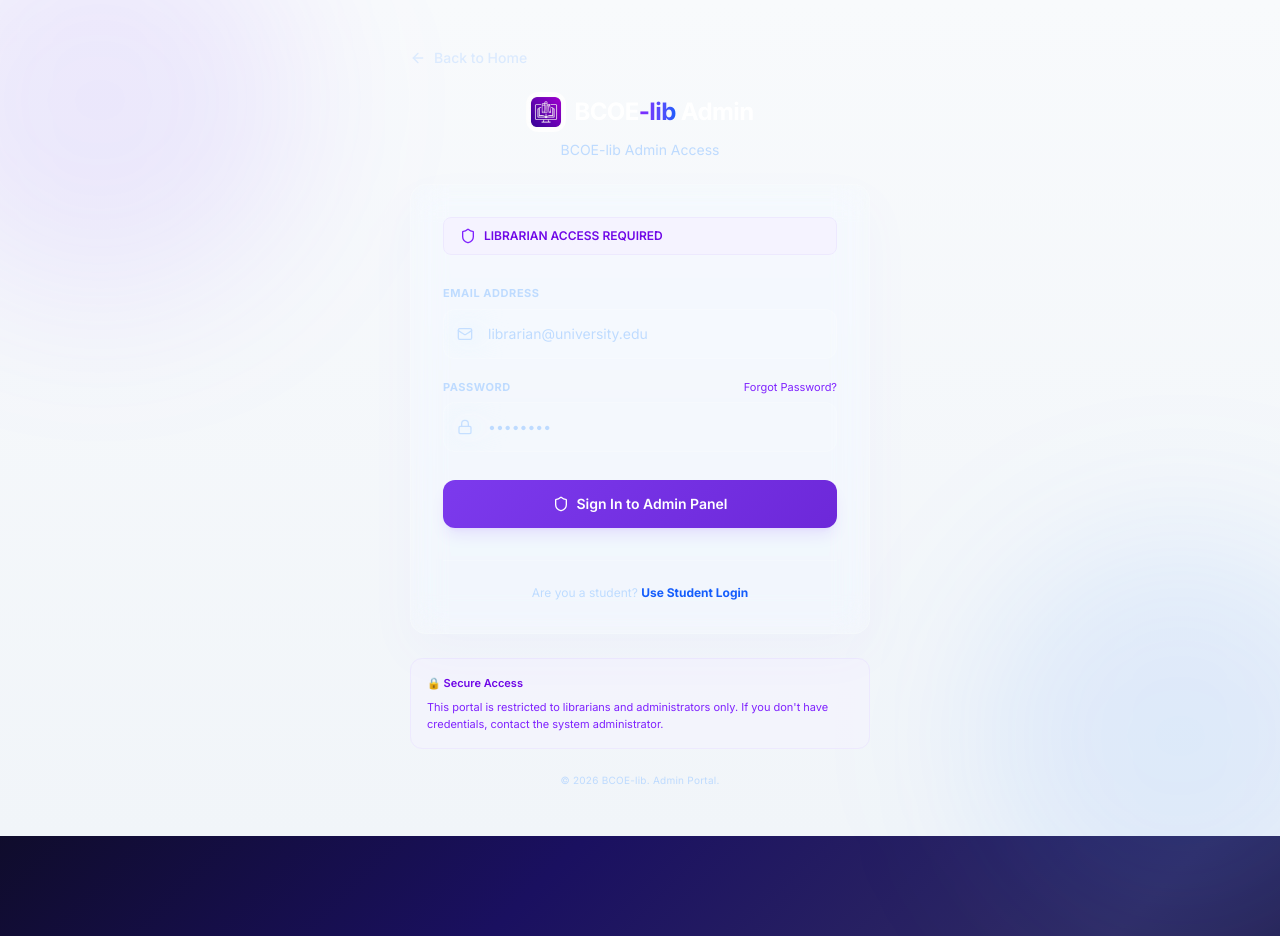
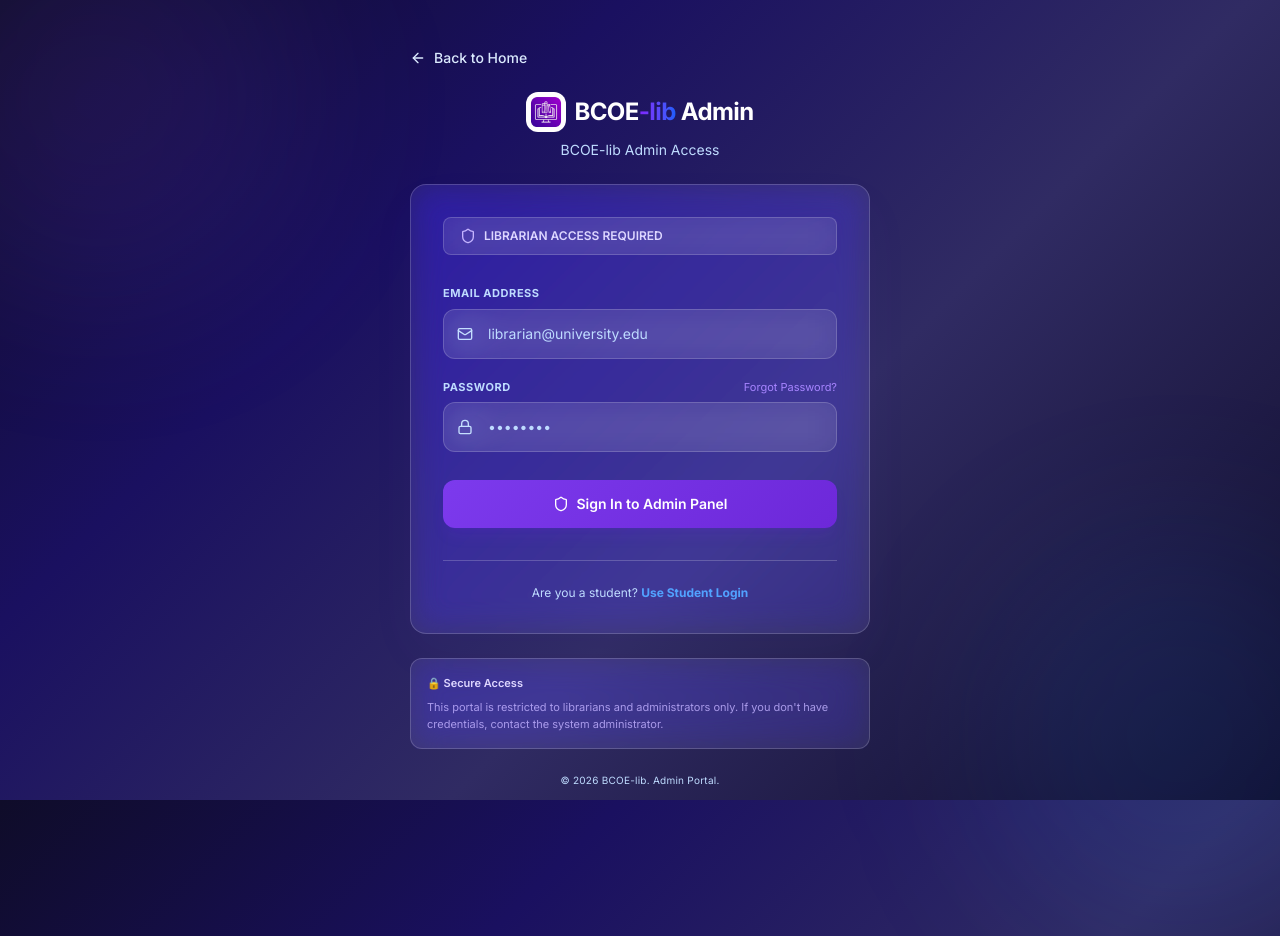
Before and after one commit to IlyasSiddiqui11/College-Library, a React (Vite) app in the folder lib_frontend/: page /admin/login in a window 1280 px wide. Shown: the top 936 px of the page. Built offline with nearby package versions, Linux system fonts and the light colour scheme; no server answers.

Commit message:
Update UI theme for landing and login pages to match dark glassmorphism design

```diff
--- a/lib_frontend/src/pages/Home.jsx
+++ b/lib_frontend/src/pages/Home.jsx
@@ -82,7 +82,7 @@ export default function Home() {
         </div>
 
         <div className="relative mx-auto max-w-4xl text-center">
-          <div className="mb-8 inline-flex items-center gap-2 rounded-full border border-blue-200/50 bg-blue-50/50 px-4 py-2 text-sm font-medium text-blue-600">
+          <div className="mb-8 inline-flex items-center gap-2 rounded-full border border-blue-500/30 bg-blue-900/40 px-4 py-2 text-sm font-medium text-blue-200">
             <Zap className="h-4 w-4" />
             Modern Library Management System
           </div>
@@ -211,7 +211,7 @@ export default function Home() {
           <p className="mb-8 text-lg text-blue-100">Join the BCOE-lib ecosystem and experience modern library management.</p>
           <Link
             to="/login"
-            className="inline-flex items-center justify-center gap-2 rounded-xl glass-panel px-8 py-4 text-base font-semibold text-blue-600 shadow-xl hover:bg-white/10 transition"
+            className="inline-flex items-center justify-center gap-2 rounded-xl bg-white px-8 py-4 text-base font-semibold text-blue-700 shadow-xl hover:bg-blue-50 transition"
           >
             Get Started Now
             <ArrowRight className="h-4 w-4" />
--- a/lib_frontend/src/pages/LibrarianLogin.jsx
+++ b/lib_frontend/src/pages/LibrarianLogin.jsx
@@ -43,9 +43,6 @@ export default function LibrarianLogin() {
   return (
     <div
       className="relative flex min-h-screen w-full items-center justify-center px-4 py-12"
-      style={{
-        backgroundImage: 'linear-gradient(180deg, #F8FAFC 0%, #F1F5F9 100%)',
-      }}
     >
       <div className="absolute left-[-100px] top-[-100px] size-[400px] rounded-full bg-violet-500/10 blur-[80px] pointer-events-none" />
       <div className="absolute bottom-[-100px] right-[-100px] size-[400px] rounded-full bg-blue-500/10 blur-[80px] pointer-events-none" />
@@ -72,14 +69,14 @@ export default function LibrarianLogin() {
         </div>
 
         <div className="w-full rounded-2xl border border-white/20 glass-panel p-8 shadow-[0_20px_50px_rgba(139,92,246,0.04)] backdrop-blur-xl">
-          <div className="mb-6 flex items-center gap-2 rounded-lg bg-violet-50 border border-violet-100 px-4 py-2.5">
-            <Shield className="h-4 w-4 text-violet-600" />
-            <span className="text-xs font-semibold text-violet-700">LIBRARIAN ACCESS REQUIRED</span>
+          <div className="mb-6 flex items-center gap-2 rounded-lg glass-panel bg-violet-900/40 border border-violet-500/30 px-4 py-2.5">
+            <Shield className="h-4 w-4 text-violet-300" />
+            <span className="text-xs font-semibold text-violet-200">LIBRARIAN ACCESS REQUIRED</span>
           </div>
 
           {error && (
-            <div className="mb-4 flex items-start gap-2.5 rounded-xl border border-red-100 bg-red-50 p-4 text-xs font-medium text-red-700">
-              <AlertTriangle className="size-4 shrink-0 text-red-500 mt-0.5" />
+            <div className="mb-4 flex items-start gap-2.5 rounded-xl border border-red-500/50 bg-red-500/20 p-4 text-xs font-medium text-red-100">
+              <AlertTriangle className="size-4 shrink-0 text-red-400 mt-0.5" />
               <span>{error}</span>
             </div>
           )}
@@ -107,7 +104,7 @@ export default function LibrarianLogin() {
                 <label className="text-[11px] font-bold uppercase tracking-wider text-blue-200">
                   Password
                 </label>
-                <button type="button" className="text-[11px] text-violet-600 hover:underline">
+                <button type="button" className="text-[11px] text-violet-400 hover:underline">
                   Forgot Password?
                 </button>
               </div>
@@ -152,16 +149,16 @@ export default function LibrarianLogin() {
             </span>
             <Link
               to="/login"
-              className="font-bold text-blue-600 hover:underline"
+              className="font-bold text-blue-400 hover:underline"
             >
               Use Student Login
             </Link>
           </div>
         </div>
 
-        <div className="rounded-xl border border-violet-100 bg-violet-50/50 p-4">
-          <p className="text-[11px] font-semibold text-violet-700 mb-2">🔒 Secure Access</p>
-          <p className="text-[11px] text-violet-600">
+        <div className="rounded-xl border border-white/20 glass-panel bg-violet-900/20 p-4 backdrop-blur-md">
+          <p className="text-[11px] font-semibold text-violet-200 mb-2">🔒 Secure Access</p>
+          <p className="text-[11px] text-violet-300/80">
             This portal is restricted to librarians and administrators only. If you don't have credentials, contact the system administrator.
           </p>
         </div>
--- a/lib_frontend/src/pages/StudentLogin.jsx
+++ b/lib_frontend/src/pages/StudentLogin.jsx
@@ -60,9 +60,6 @@ export default function StudentLogin() {
   return (
     <div
       className="relative flex min-h-screen w-full items-center justify-center px-4 py-12"
-      style={{
-        backgroundImage: 'linear-gradient(180deg, #F8FAFC 0%, #F1F5F9 100%)',
-      }}
     >
       <div className="absolute left-[-100px] top-[-100px] size-[400px] rounded-full bg-blue-500/10 blur-[80px] pointer-events-none" />
       <div className="absolute bottom-[-100px] right-[-100px] size-[400px] rounded-full bg-purple-500/10 blur-[80px] pointer-events-none" />
@@ -90,7 +87,7 @@ export default function StudentLogin() {
                 setSuccessMsg(null)
               }}
               className={`rounded-md py-2 text-xs font-semibold uppercase tracking-wide transition-all ${
-                !isRegister ? 'bg-white text-blue-600 shadow-xl' : 'text-blue-200 hover:text-white'
+                !isRegister ? 'bg-blue-600 text-white shadow-xl' : 'text-blue-200 hover:text-white'
               }`}
             >
               Sign In
@@ -103,7 +100,7 @@ export default function StudentLogin() {
                 setSuccessMsg(null)
               }}
               className={`rounded-md py-2 text-xs font-semibold uppercase tracking-wide transition-all ${
-                isRegister ? 'bg-white text-blue-600 shadow-xl' : 'text-blue-200 hover:text-white'
+                isRegister ? 'bg-blue-600 text-white shadow-xl' : 'text-blue-200 hover:text-white'
               }`}
             >
               Register
@@ -111,14 +108,14 @@ export default function StudentLogin() {
           </div>
 
           {error && (
-            <div className="mb-4 flex items-start gap-2.5 rounded-xl border border-red-100 bg-red-50 p-4 text-xs font-medium text-red-700">
-              <AlertTriangle className="size-4 shrink-0 text-red-500" />
+            <div className="mb-4 flex items-start gap-2.5 rounded-xl border border-red-500/50 bg-red-500/20 p-4 text-xs font-medium text-red-100">
+              <AlertTriangle className="size-4 shrink-0 text-red-400" />
               <span>{error}</span>
             </div>
           )}
           {successMsg && (
-            <div className="mb-4 flex items-start gap-2.5 rounded-xl border border-green-100 bg-green-50 p-4 text-xs font-medium text-green-700">
-              <div className="size-2 mt-1 rounded-full bg-green-500" />
+            <div className="mb-4 flex items-start gap-2.5 rounded-xl border border-green-500/50 bg-green-500/20 p-4 text-xs font-medium text-green-100">
+              <div className="size-2 mt-1 rounded-full bg-green-400" />
               <span>{successMsg}</span>
             </div>
           )}
@@ -166,7 +163,7 @@ export default function StudentLogin() {
                   Password
                 </label>
                 {!isRegister && (
-                  <button type="button" className="text-[11px] text-blue-600 hover:underline">
+                  <button type="button" className="text-[11px] text-blue-400 hover:underline">
                     Forgot Password?
                   </button>
                 )}
@@ -216,7 +213,7 @@ export default function StudentLogin() {
                 setError(null)
                 setSuccessMsg(null)
               }}
-              className="font-bold text-blue-600 hover:underline"
+              className="font-bold text-blue-400 hover:underline"
             >
               {isRegister ? 'Sign In' : 'Register Account'}
             </button>
```
